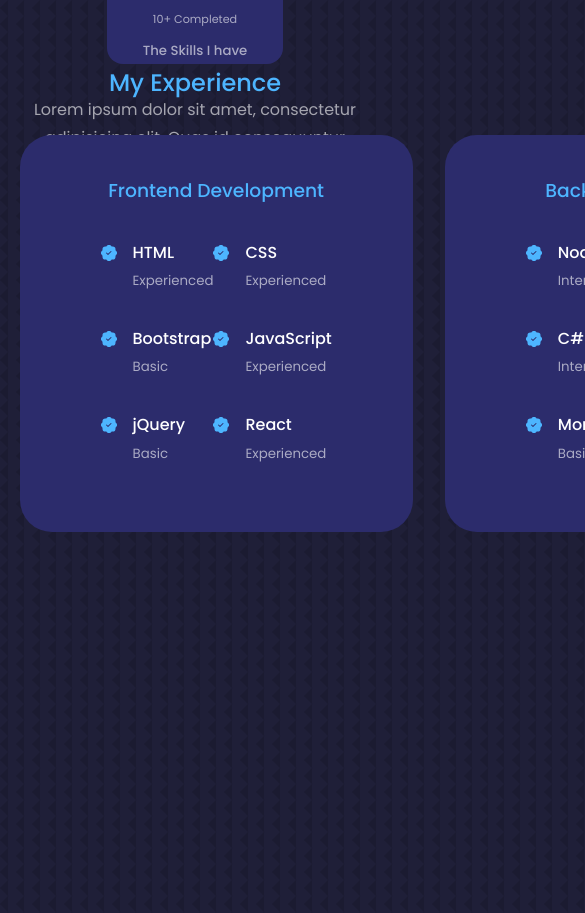
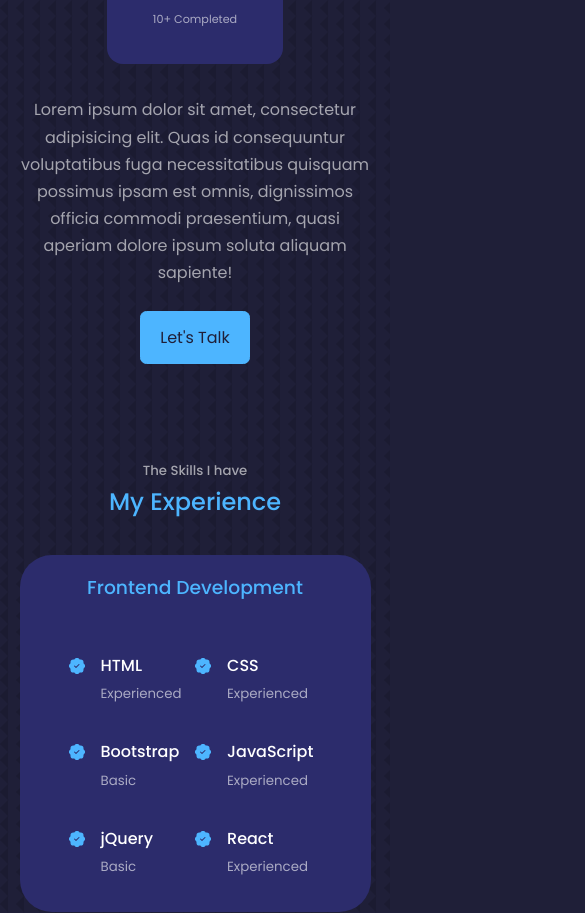
Before and after one commit to agatadrozdowska/portfolio-website, a React (Create React App) app: page / in a window 390 px wide. Shown: the part 1840-2753 px from the top of the page, 585 px wide, since content can reach past the window. Built offline with nearby package versions, Linux system fonts and the light colour scheme.

Commit message:
Adding media queries to Experience Component

```diff
--- a/src/components/experience/experience.css
+++ b/src/components/experience/experience.css
@@ -39,3 +39,36 @@
     margin-top: 6px;
     color: var(--color-primary);
 }
+
+
+/* media queries (medium devices) */
+
+@media screen and (max-width: 1024px) {
+    .experience__container {
+        grid-template-columns: 1fr;
+    }
+
+    .experience__container>div {
+        width: 80%;
+        padding: 2rem;
+        margin: 0 auto;
+    }
+
+    .experience__content {
+        padding: 1rem;
+    }
+}
+
+
+/* media queries (small devices) */
+
+@media screen and (max-width: 600px) {
+    .experience__container {
+        gap: 1rem;
+    }
+
+    .experience__container>div {
+        width: 100%;
+        padding: 1rem 2rem;
+    }
+}
--- a/src/style.css
+++ b/src/style.css
@@ -58,7 +58,6 @@
 
 section {
     margin-top: 8rem;
-    height: 100vh;
 }
 
 section>h2,
```
